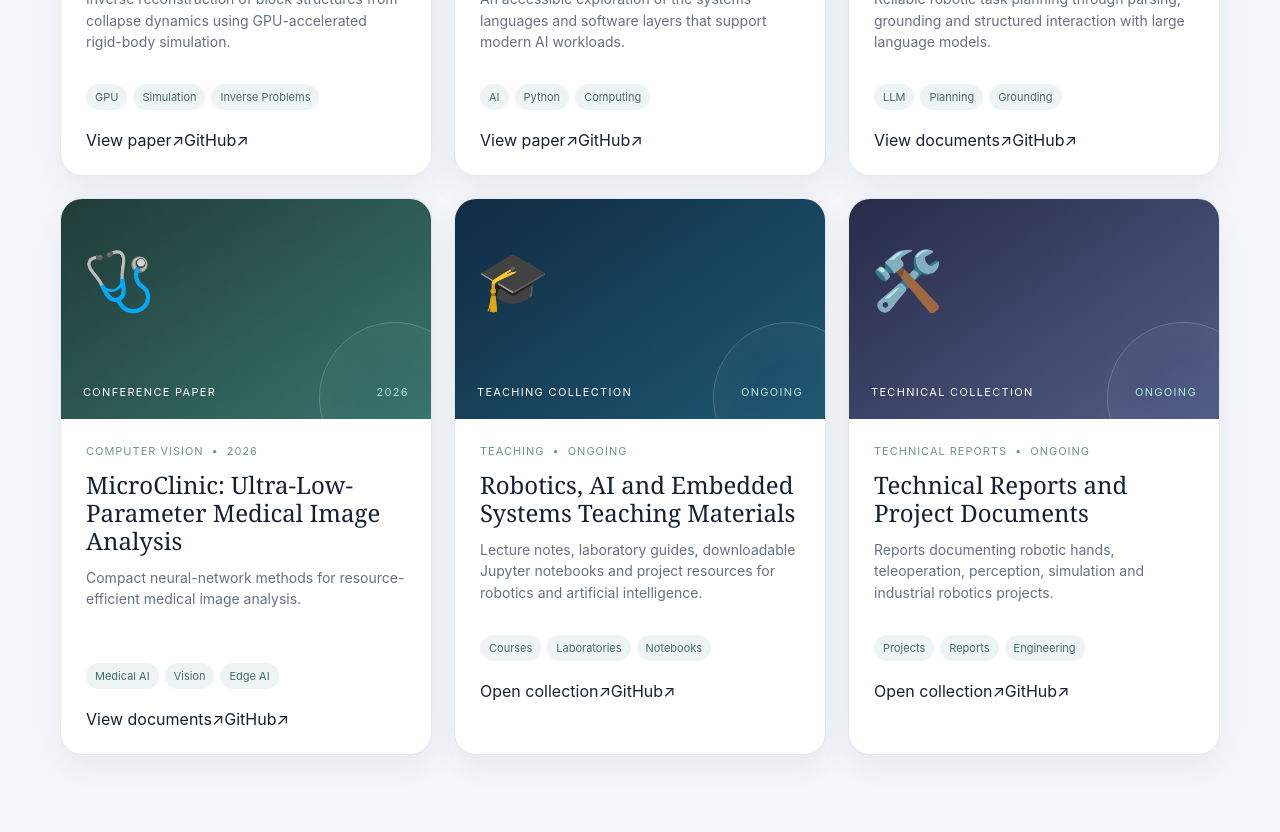
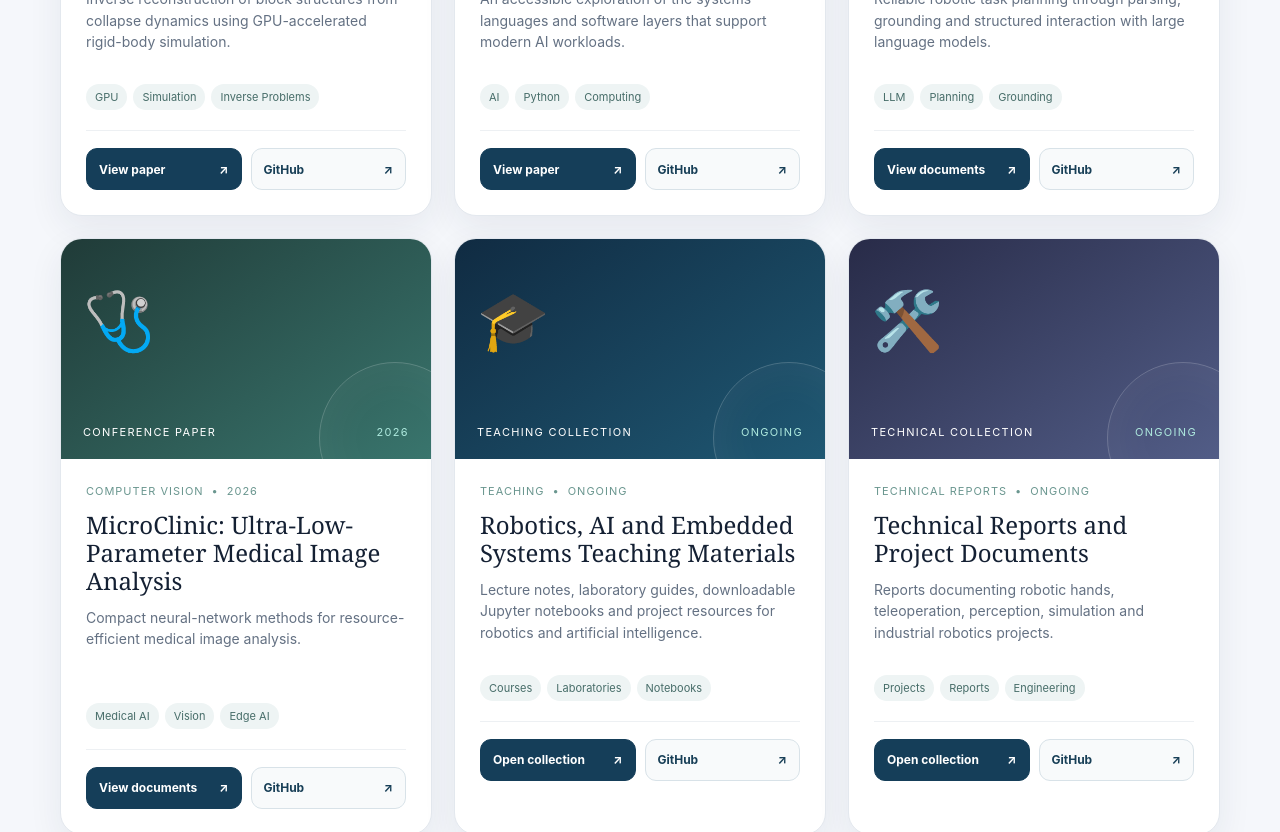
Before and after one commit to LuisAlbertoMunozUbando/Digital-Library, a Next.js app: page / in a window 1280 px wide. Shown: the part 1640-2472 px from the top of the page. Built offline with nearby package versions, Linux system fonts and the light colour scheme.

Commit message:
Style resource buttons for all library cards

```diff
--- a/app/globals.css
+++ b/app/globals.css
@@ -57,7 +57,13 @@ h2 { margin: 10px 0 0; font-family: Georgia, serif; font-size: clamp(38px, 5vw,
 .cardBody p { min-height: 76px; margin: 0; color: #647183; font-size: 14px; line-height: 1.55; }
 .tags { display: flex; flex-wrap: wrap; gap: 6px; margin: 20px 0; }
 .tags span { padding: 6px 9px; background: #eef4f4; color: #476d69; border-radius: 999px; font-size: 11px; }
-.cardBody > a { display: flex; justify-content: space-between; align-items: center; padding-top: 17px; border-top: 1px solid #edf0f3; font-weight: 750; font-size: 13px; color: #183f57; }
+.resourceLinks { display: grid; grid-template-columns: 1fr 1fr; gap: 9px; padding-top: 17px; border-top: 1px solid #edf0f3; }
+.resourceLink { display: flex; align-items: center; justify-content: space-between; min-height: 42px; padding: 0 12px; border-radius: 11px; font-size: 12px; font-weight: 750; transition: transform .18s ease, background .18s ease, border-color .18s ease; }
+.resourceLink:hover { transform: translateY(-1px); }
+.resourceLink.primary { background: #153e59; color: white; border: 1px solid #153e59; }
+.resourceLink.primary:hover { background: #0d3047; }
+.resourceLink.secondary { color: #183f57; border: 1px solid #d8e2e8; background: #f8fafb; }
+.resourceLink.secondary:hover { border-color: #9eb5c2; background: white; }
 .emptyState { text-align: center; padding: 70px 20px; background: white; border: 1px dashed #ced7df; border-radius: 20px; }
 .emptyState span { font-size: 40px; }
 .emptyState h3 { margin-bottom: 4px; }
@@ -86,6 +92,7 @@ h2 { margin: 10px 0 0; font-family: Georgia, serif; font-size: clamp(38px, 5vw,
   .stats strong { font-size: 23px; }
   .stats span { font-size: 9px; }
   .documentGrid { grid-template-columns: 1fr; }
+  .resourceLinks { grid-template-columns: 1fr; }
   .library { padding-top: 70px; }
   .footer { grid-template-columns: 1fr; }
   .footer p { margin: 0; }
```
